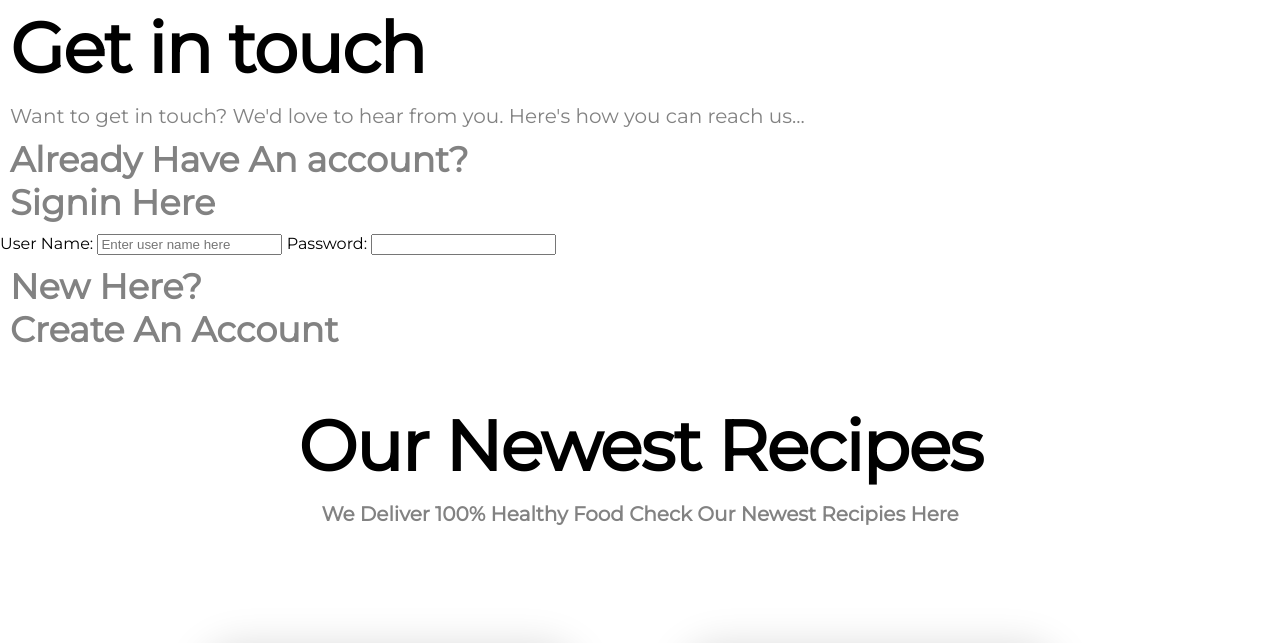
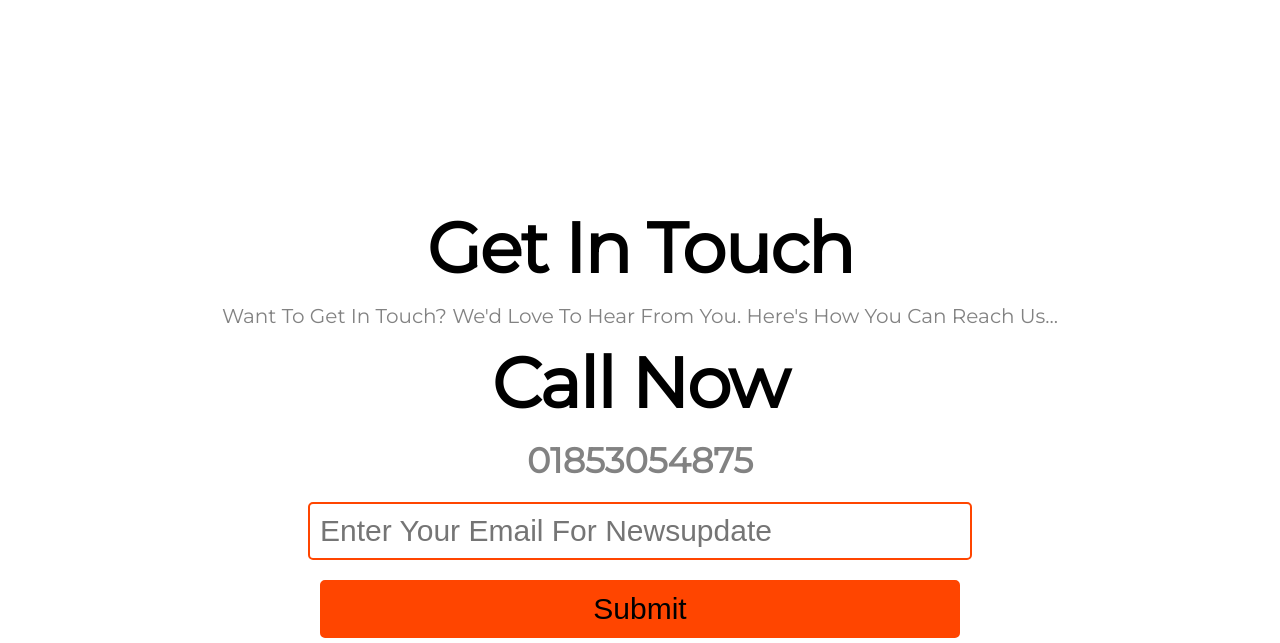
Before and after one commit to simanta-barua/food-paradise, a plain HTML site: page index.html in a window 1280 px wide. Shown: the part 1607-2250 px from the top of the page. Drawn offline with Linux system fonts and the light colour scheme.

Commit message:
contactus

```diff
--- a/css/style.css
+++ b/css/style.css
@@ -67,9 +67,10 @@ h2 {
 /* log style */
 .logo img {
   position: absolute;
-  left: 0;
-  top: 0;
-  height: 57px;
+  left: 10px;
+  top: 15px;
+  border-radius: 5px;
+
 }
 /* Main banner area */
 .container {
@@ -113,6 +114,25 @@ h2 {
 .btn-gradient2{
   background: linear-gradient(-88.33deg, #fba24f -7.64%, #ff1e1e 145.94%);
 }
+/* contact from */
+.contact-area{
+  text-align: center;
+  padding-top: 200px;
+  text-transform: capitalize;
+}
+.contact-area input{
+  width: 50%;
+  border: 2px solid orangered;
+  margin: 10px 0;
+  padding: 10px;
+  font-size: 30px;
+  text-transform: capitalize;
+  border-radius: 5px;
+}
+.contact-area #submit{
+  background-color: orangered;
+
+}
 /* about me */
 .about-me {
   background-image: url(/img/7.png);
@@ -139,7 +159,7 @@ h2 {
   text-transform: capitalize;
 }
 .recipies-area{
-  margin-top: 50px;
+  padding-top: 160px;
   font-size: 40px;
   font-weight: 800;
   height: 100vh;
--- a/index.html
+++ b/index.html
@@ -19,7 +19,7 @@
           <li class="nav-link"><a href="#home">home</a></li>
           <li class="nav-link"><a href="#about">about</a></li>
           <li class="nav-link"><a href="#recipies">recipies</a></li>
-          <li class="nav-link"><a href="#contac-us">contact us</a></li>
+          <li class="nav-link"><a href="#contact">contact us</a></li>
         </div>
       </nav>
     </header>
@@ -69,20 +69,11 @@
           Get in touch
           </h1>
           <p>  Want to get in touch? We'd love to hear from you. Here's how you can reach us...</p>
-          <div class="contact-form">
-            <div class="signin">
-              <h2>Already Have An account? <br> Signin Here</h2>
-              <div class="fromgroup">
-                <label for="name">User Name:
-                  <input type="text" name="name" id="name"  placeholder="Enter user name here" required>
-                </label>
-                <label for="password">Password:
-                  <input type="password" name="password" id="password" required>
-                </label>
-              </div>
-            </div>
-            <div class="signup"><h2>New Here? <br> Create An Account</h2></div>
-          </div>
+          <h1>Call Now</h1>
+          <h2>01853054875</h2>
+          <input type="email" placeholder="Enter your email for newsupdate">
+         <input type="submit" id="submit"  value="submit" placeholder="submit">
+
       </div>
     </section>
     <!-- contact us end -->
```
